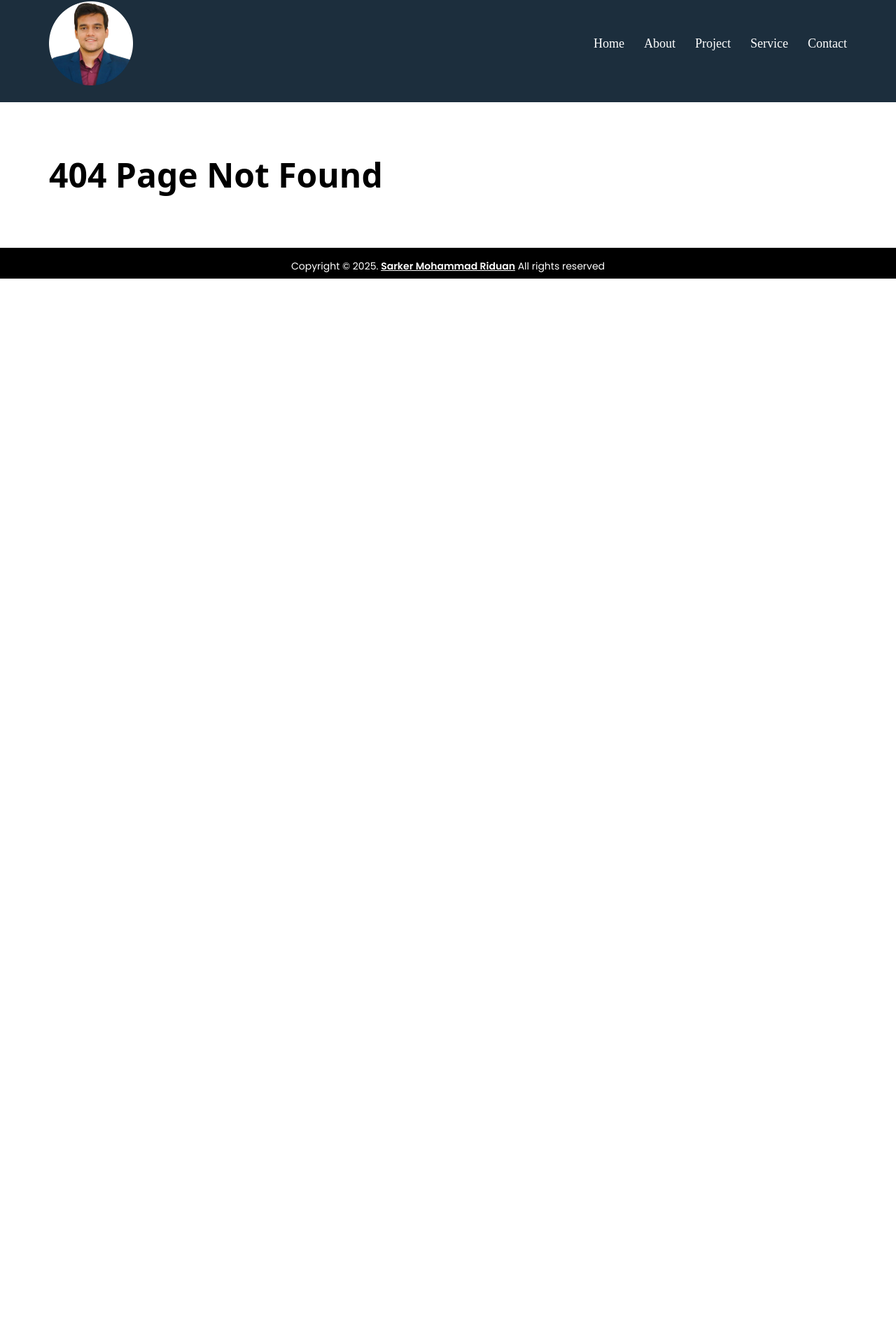
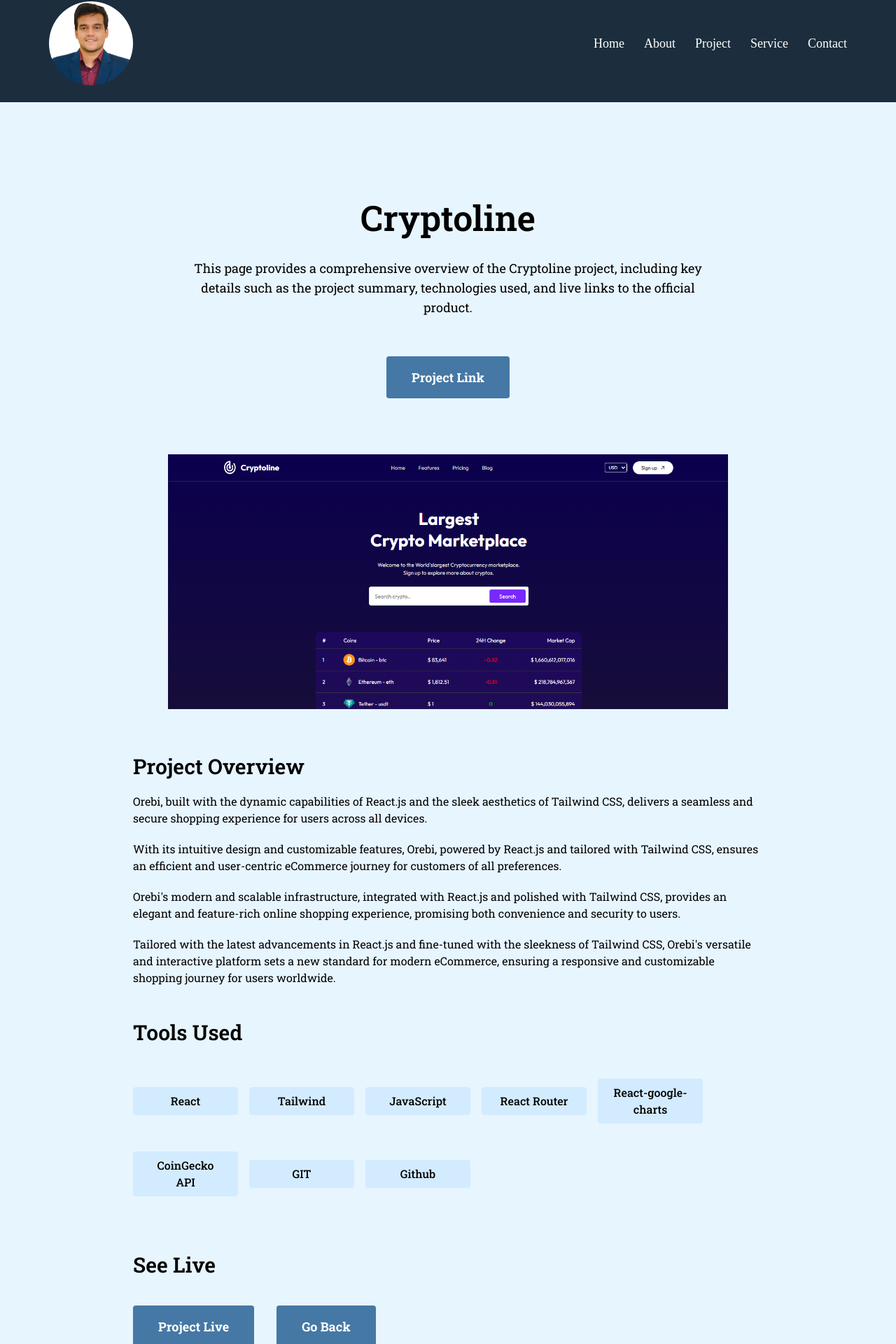
Before and after one commit to smRid/Personal-Portfolio, a React (Vite) app: page /casestudy3 in a window 1280 px wide. Before the commit this address had no page. Shown: the part 22-1942 px from the top of the page at 70% size. Before the commit the page ends 800 px from the top, so only its background shows below. Built offline with nearby package versions, Linux system fonts and the light colour scheme; a web font is replaced by a local one.

Commit message:
code update

```diff
--- a/src/App.jsx
+++ b/src/App.jsx
@@ -11,6 +11,7 @@
 import Error from './pages/Error';
 import CaseStudyPage from './pages/CaseStudyPage';
 import CaseStudyPage2 from './pages/CaseStudyPage2';
+import CaseStudyPage3 from './pages/CaseStudyPage3';
 
 const router = createBrowserRouter(
   createRoutesFromElements(
@@ -34,6 +35,11 @@
         </Route>
 
         <Route
+        path="/casestudy3"
+        element={<CaseStudyPage3 />} >
+        </Route>
+
+        <Route
         path="*"
         element={<Error />} >
         </Route>
--- a/src/pages/CaseStudyPage2.jsx
+++ b/src/pages/CaseStudyPage2.jsx
@@ -1,14 +1,13 @@
 import React, { useEffect } from 'react'
 import Button from '../components/Button'
 import Image from '../components/Image'
-import project1 from '../assets/project1.png'
 import project2 from '../assets/project2.png'
 import Section from '../components/Section'
 import Container from '../components/Container'
 import Flex from '../components/Flex'
 import { Link } from 'react-router-dom'
 
-export default function CaseStudyPage() {
+export default function CaseStudyPage2() {
   useEffect(()=>{
     window.scrollTo({ top: 0})
   })
@@ -16,13 +15,13 @@
     <Section className='bg-third py-20 md:py-32'>
         <Container>
         <h2 className='text-black text-text50 font-semibold font-robo pb-5 text-center'>Orebi</h2>
-        <p className='w-full md:w-[780px] px-4 md:px-4  mx-auto text-black text-sm md:text-lg font-normal font-robo  text-center pb-7 md:pb-14'>This page contains the case study of Orebi E-commerce Project which includes the Project Overview, Tools Used and Live Links to the official product.</p>
+        <p className='w-full md:w-[780px] px-4 md:px-4  mx-auto text-black text-sm md:text-lg font-normal font-robo  text-center pb-7 md:pb-14'>This page provides a comprehensive overview of the Orebi E-commerce project, including key details such as the project summary, technologies used, and live links to the official product.</p>
         <Link to="https://github.com/smRid/Orebi-Ecommerce">
 
         <Button text="Project Link"  className='flex mx-auto '/>
         </Link>
 
-        <Image src={project2} className='mx-auto pt-10 md:pt-20 md:w-[600px] px-12 md:px-0' />
+        <Image src={project2} className='mx-auto pt-10 md:pt-20 md:w-[800px] px-12 md:px-0' />
 
         <div className='pt-12 md:pt-16 md:w-[900px] mx-auto px-4 md:px-0'>
         <h3 className='text-black text-xl md:text-3xl font-semibold font-robo pb-5'>Project Overview</h3>
--- a/src/pages/CaseStudyPage3.jsx
+++ b/src/pages/CaseStudyPage3.jsx
@@ -0,0 +1,61 @@
+import React, { useEffect } from 'react'
+import Button from '../components/Button'
+import Image from '../components/Image'
+import project3 from '../assets/project3.png'
+import Section from '../components/Section'
+import Container from '../components/Container'
+import Flex from '../components/Flex'
+import { Link } from 'react-router-dom'
+
+export default function CaseStudyPage3() {
+  useEffect(()=>{
+    window.scrollTo({ top: 0})
+  })
+  return (
+    <Section className='bg-third py-20 md:py-32'>
+        <Container>
+        <h2 className='text-black text-text50 font-semibold font-robo pb-5 text-center'>Cryptoline
+        </h2>
+        <p className='w-full md:w-[780px] px-4 md:px-4  mx-auto text-black text-sm md:text-lg font-normal font-robo  text-center pb-7 md:pb-14'>This page provides a comprehensive overview of the Cryptoline
+        project, including key details such as the project summary, technologies used, and live links to the official product.</p>
+        <Link to="https://github.com/smRid/Cryptoline">
+
+        <Button text="Project Link"  className='flex mx-auto '/>
+        </Link>
+
+        <Image src={project3} className='mx-auto pt-10 md:pt-20 md:w-[800px] px-12 md:px-0' />
+
+        <div className='pt-12 md:pt-16 md:w-[900px] mx-auto px-4 md:px-0'>
+        <h3 className='text-black text-xl md:text-3xl font-semibold font-robo pb-5'>Project Overview</h3>
+        <Flex className='flex-col gap-y-5'>
+        <p className=' text-black w-full   text-sm md:text-base font-normal font-robo'>Orebi, built with the dynamic capabilities of React.js and the sleek aesthetics of Tailwind CSS, delivers a seamless and secure shopping experience for users across all devices.</p>
+        <p className=' text-black w-full   text-sm md:text-base font-normal font-robo'>With its intuitive design and customizable features, Orebi, powered by React.js and tailored with Tailwind CSS, ensures an efficient and user-centric eCommerce journey for customers of all preferences.</p>
+        <p className=' text-black w-full   text-sm md:text-base font-normal font-robo'>Orebi's modern and scalable infrastructure, integrated with React.js and polished with Tailwind CSS, provides an elegant and feature-rich online shopping experience, promising both convenience and security to users.</p>
+        <p className=' text-black w-full   text-sm md:text-base font-normal font-robo'>Tailored with the latest advancements in React.js and fine-tuned with the sleekness of Tailwind CSS, Orebi's versatile and interactive platform sets a new standard for modern eCommerce, ensuring a responsive and customizable shopping journey for users worldwide.</p>
+        </Flex>
+        <h4 className='text-black text-3xl font-semibold font-robo py-12 '>Tools Used</h4>
+        <div className='flex flex-wrap gap-x-4 md:items-center '>
+            <li className='mb-10 py-2 text-center w-[150px]  md:py-2  md:px-5 text-xs md:text-base bg-primary rounded list-none font-robo font-medium'>React</li>
+            <li className='mb-10 py-2 text-center w-[150px]  md:py-2  md:px-5 text-xs md:text-base bg-primary rounded list-none font-robo font-medium'>Tailwind</li>
+            <li className='mb-10 py-2 text-center w-[150px]  md:py-2  md:px-5 text-xs md:text-base bg-primary rounded list-none font-robo font-medium'>JavaScript</li>
+            <li className='mb-10 py-2 text-center w-[150px]  md:py-2  md:px-5 text-xs md:text-base bg-primary rounded list-none font-robo font-medium'>React Router</li>
+            <li className='mb-10 py-2 text-center w-[150px]  md:py-2  md:px-5 text-xs md:text-base bg-primary rounded list-none font-robo font-medium'>React-google-charts</li>
+            <li className='mb-10 py-2 text-center w-[150px]  md:py-2  md:px-5 text-xs md:text-base bg-primary rounded list-none font-robo font-medium'>CoinGecko API</li>
+            <li className='mb-10 py-2 text-center w-[150px]  md:py-2  md:px-5 text-xs md:text-base bg-primary rounded list-none font-robo font-medium'>GIT</li>
+            <li className='mb-10 py-2 text-center w-[150px]  md:py-2  md:px-5 text-xs md:text-base bg-primary rounded list-none font-robo font-medium'>Github</li>
+        </div>
+        <h4 className='text-black text-xl md:text-3xl font-semibold font-robo py-6 md:py-10'>See Live</h4>
+        <Flex className='gap-x-8'>
+        <Link to="https://crypto-line-jet.vercel.app/">
+        <Button text="Project Live"/>
+        </Link>
+        <Link to="/">
+        <Button text="Go Back"/>
+        </Link>
+        </Flex>
+        </div>
+
+        </Container>
+    </Section>
+  )
+}
--- a/src/pages/Home.jsx
+++ b/src/pages/Home.jsx
@@ -316,7 +316,7 @@
             </RouterLink>
             <RouterLink to='/casestudy3'>
               <div className='md:ml-6'>
-                <h3 className='p-2 group/project3 w:full px-10 md:px-0 md:w-[350px] lg:w-w412 text-white md:mr-12 lg:mr-16 text-lg md:text-[22px] lg:text-[24px] font-medium font-robo pb-6 md:pb-10 text-center sm:px-20 lg:pt-8 md:leading-[32px] lg:leading-[40px]'>
+                <h3 className='p-2 group/project1 w:full px-10 md:px-0 md:w-[350px] lg:w-w412 text-white md:mr-12 lg:mr-16 text-lg md:text-[22px] lg:text-[24px] font-medium font-robo pb-6 md:pb-10 text-center sm:px-20 lg:pt-8 md:leading-[32px] lg:leading-[40px]'>
                 A Cryptocurrency real-time price tracking web application.
                 </h3>
                 <RouterLink to='/casestudy3' className='relative group/project1'>
@@ -325,7 +325,7 @@
                     <BsArrowRight
                       className='absolute lg:top-[20px] lg:left-[256px] md:top-[14px] md:left-[236px] z-10 text-white hover:text-black transition-colors duration-10'
                     />
-                    <div className='group-hover/project3:w-[190px] bg-[#93C5FD] w-[68px] h-[50px] absolute top-0 left-[115px] duration-500 ease-in-out'></div>
+                    <div className='group-hover/project1:w-[190px] bg-[#93C5FD] w-[68px] h-[50px] absolute top-0 left-[115px] duration-500 ease-in-out'></div>
                   </div>
                 </RouterLink>
               </div>
@@ -345,7 +345,7 @@
             </RouterLink>
             <RouterLink to='/casestudy4'>
               <div className='md:ml-6'>
-                <h3 className='p-2 group/project4 w:full px-10 md:px-0 md:w-[350px] lg:w-w412 text-white md:mr-12 lg:mr-16 text-lg md:text-[22px] lg:text-[24px] font-medium font-robo pb-6 md:pb-10 text-center sm:px-20 lg:pt-8 md:leading-[32px] lg:leading-[40px]'>
+                <h3 className='p-2 group/project1 w:full px-10 md:px-0 md:w-[350px] lg:w-w412 text-white md:mr-12 lg:mr-16 text-lg md:text-[22px] lg:text-[24px] font-medium font-robo pb-6 md:pb-10 text-center sm:px-20 lg:pt-8 md:leading-[32px] lg:leading-[40px]'>
                 A Cryptocurrency real-time price tracking web application.
                 </h3>
                 <RouterLink to='/casestudy4' className='relative group/project1'>
@@ -354,7 +354,7 @@
                     <BsArrowRight
                       className='absolute lg:top-[20px] lg:left-[256px] md:top-[14px] md:left-[236px] z-10 text-white hover:text-black transition-colors duration-10'
                     />
-                    <div className='group-hover/project4:w-[190px] bg-[#93C5FD] w-[68px] h-[50px] absolute top-0 left-[115px] duration-500 ease-in-out'></div>
+                    <div className='group-hover/project1:w-[190px] bg-[#93C5FD] w-[68px] h-[50px] absolute top-0 left-[115px] duration-500 ease-in-out'></div>
                   </div>
                 </RouterLink>
               </div>
```
